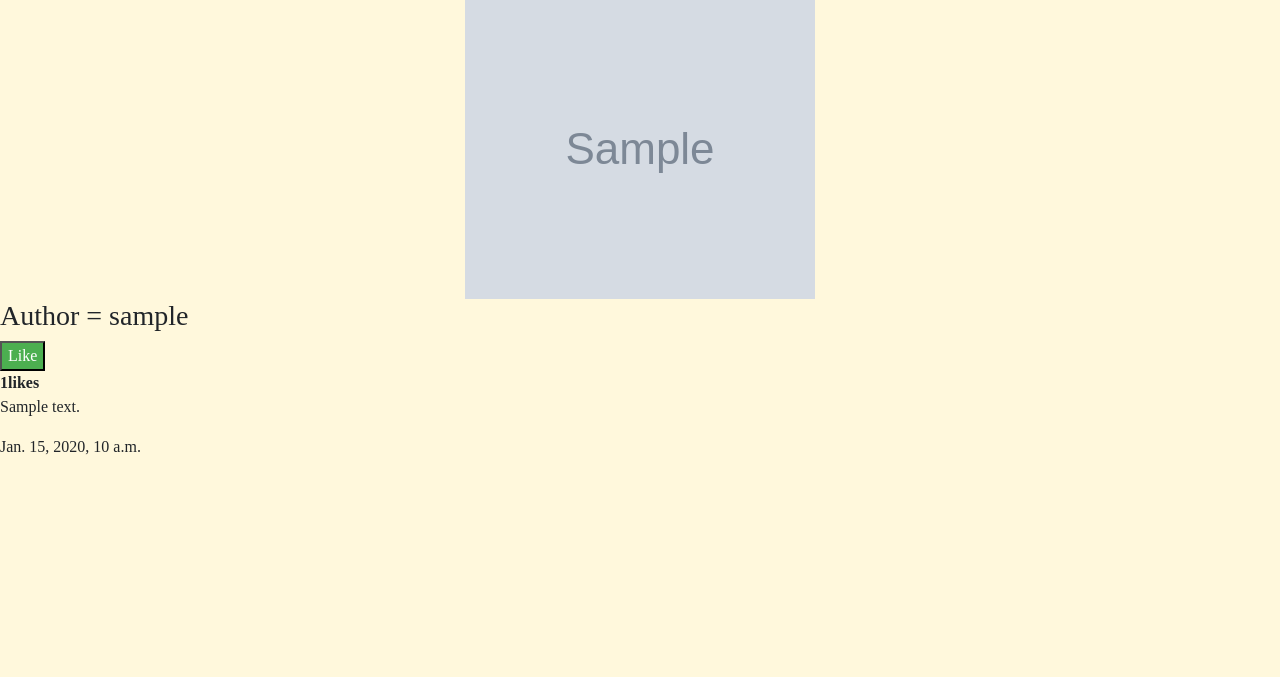
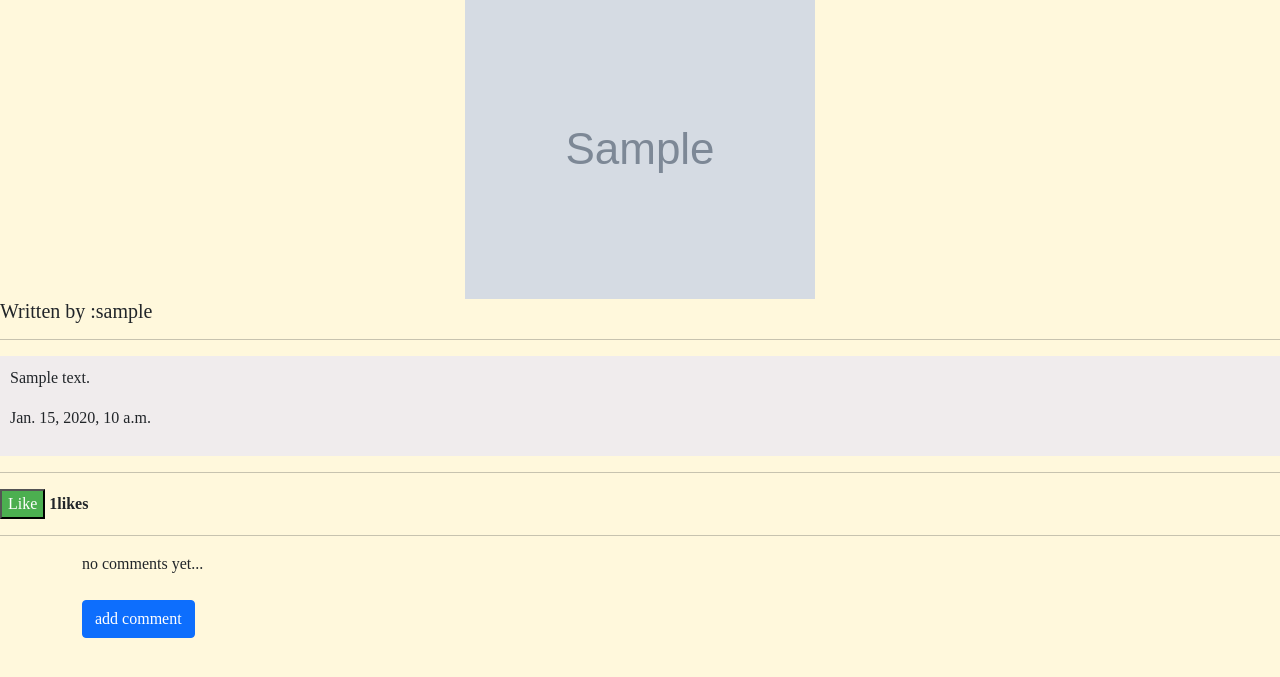
Before and after one commit to fatimozln/famemo, a Django app: a page that uses articles/templates/articles/articles_detail.html in a window 1280 px wide. Shown: the part 103-780 px from the top of the page. Run offline with Django 3.2, Linux system fonts and the light colour scheme; tables that the repository leaves empty hold one stand-in row (values such as "Sample post"); grey boxes marked "Sample" are stand-in pictures.

Commit message:
add url to add comment + add item for commet

```diff
--- a/articles/templates/articles/articles_detail.html
+++ b/articles/templates/articles/articles_detail.html
@@ -9,8 +9,18 @@
 
             <img src="{{article.image.url}}" alt="" width="350" height="300">
         </center>
-        <h3>Author = {{article.author}}</h3>
 
+
+        <h5> Written by :{{article.author}} </h5>
+
+
+        <hr>
+        <div style="background:rgb(240, 236, 237); padding:10px; overflow:auto;">
+            <p>{{article.body}}</p>
+            <p>{{article.date}}</p>
+        </div>
+
+        <hr>
         <form action="{% url 'articles:like' article.id %}" method="POST" class="ui form">
             <input type="hidden" name="post_id" value=" {{article.id}}">
             {% csrf_token %}
@@ -23,11 +33,67 @@
                 style="background-color: #f44336; color: white;">UnLike</button>
             <!-- <a href="{% url 'articles:like' article.id %}"> like</a></h4> -->
             {% endif %}
+            <strong>{{ article.likes.all.count}}likes</strong>
         </form>
-        <strong>{{ article.likes.all.count}}likes</strong>
-        <p>{{article.body}}</p>
-        <p>{{article.date}}</p>
+
+        <!--         <h5>Comments :</h5>
+        {% if not article.comments.all %}
+        no comments yet...<a href="#"><input type="submit" value="add comment"></a>
+        {% else %}
+        {% for comment in article.comments.all %}
+        <strong>
+            {{comment.name}}-
+            {{comment.date}}
+        </strong>
+        <br>
+        {{comment.message}}
+        {% endfor %}
+        {% endif %} -->
+        <hr>
+        <div class="container pb-cmnt-container">
+            <div class="row">
+                <div class="col-md-7 col-md-offset-3">
+                    <div class="panel panel-info">
+                        <div class="panel-body">
+                            <form class="form-inline">
+
+
+                                {% if not article.comments.all %}
+                                no comments yet...
+                                {% else %}
+                                {% for comment in article.comments.all %}
+                                <br>
+                                <br>
+                                <strong>
+                                    {{comment.name}}_
+                                    {{comment.date}}
+                                </strong>
+                                <br>
+                                {{comment.message}}
+                                {% endfor %}
+                                <br>
+
+                                {% endif %}
+
+                            </form>
+                            <br>
+
+                            <a href="{% url 'articles:add_comment' slug=article.slug %}" class="btn btn-primary">add
+                                comment
+                            </a>
+
+                            <br><br>
+                        </div>
+                    </div>
+                </div>
+            </div>
+        </div>
+
+
+
+
     </div>
+</div>
 </div>
 
 {% endblock %}
```
